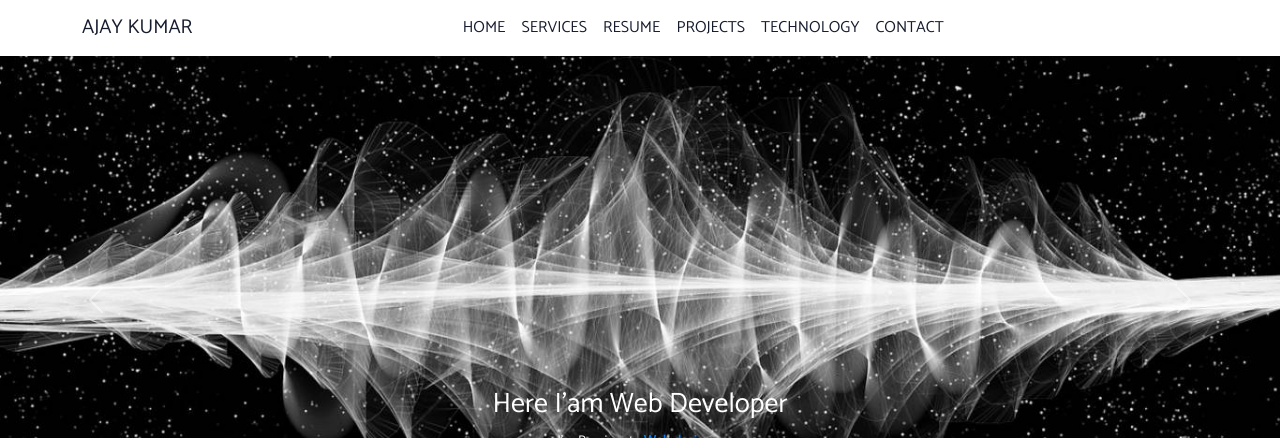
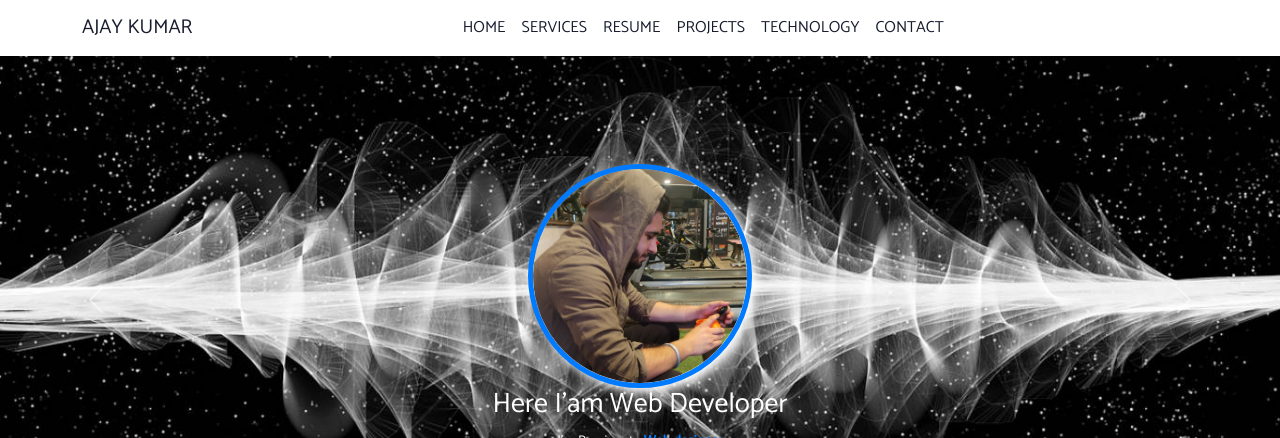
Before and after one commit to ajukhullar/Ajay_kumar, a React (Create React App) app: page / in a window 1280 px wide. Shown: the top 438 px of the page. Built offline with nearby package versions, Linux system fonts and the light colour scheme.

Commit message:
banner image update

```diff
--- a/src/App.scss
+++ b/src/App.scss
@@ -80,7 +80,7 @@ canvas.tsparticles-canvas-el {
 
   @media screen and (max-width: $small) {
     .slide{
-      height: 190px !important;
+      height: 230px !important;
     }
     .Count_b{
       margin: 10px 0px !important;
@@ -93,7 +93,14 @@ canvas.tsparticles-canvas-el {
 
 
 
-
+.w-20{
+  width: 25%;
+  margin: 0 auto;
+  filter: drop-shadow(5px 5px 5px #fff);
+  border: 5px solid;
+  border-color: $primary-color;
+  border-radius: 50%;
+}
 
 
 
@@ -249,6 +256,7 @@ p.icon>svg{
   display: flex;
   flex-direction: column;
   margin-top: 10px;
+  background-color: #fff;
 }
 
 
--- a/src/componets/banner.js
+++ b/src/componets/banner.js
@@ -2,6 +2,7 @@ import Recat from "react";
 import {Col} from "react-bootstrap"
 
 import banner2 from "../componets/Images/banner_2.jpg"
+
 import Part from "../componets/partical"
 class Banners extends Recat.Component{
     render() {
--- a/src/componets/slider.js
+++ b/src/componets/slider.js
@@ -3,7 +3,7 @@ import {Carousel, Col, Nav} from "react-bootstrap"
 import banner from "../componets/Images/banner_1.jpg"
 import banner2 from "../componets/Images/banner_2.jpg"
 import banner3 from "../componets/Images/banner_3.jpg"
-
+import banner_aju from "../componets/Images/banner_aju.png"
 
 
 class Slider extends React.Component {
@@ -23,6 +23,11 @@ class Slider extends React.Component {
       alt="First slide"
     />
     <Carousel.Caption>
+    <img
+      className="d-block w-20"
+      src={banner_aju}
+      alt="web developer"
+    />
     <h3>Here I'am Web Developer</h3>
       <small>I'm Passionate <strong className="primary">Web designer</strong></small>
       <Nav className="text-center justify-center">
@@ -42,6 +47,11 @@ class Slider extends React.Component {
     />
 
     <Carousel.Caption>
+    <img
+      className="d-block w-20"
+      src={banner_aju}
+      alt="web developer"
+    />
       <h3>Here I'am Web Developer</h3>
       <small>I'm Passionate <strong className="primary">Web designer</strong></small>
       <Nav className="text-center justify-center">
@@ -60,6 +70,11 @@ class Slider extends React.Component {
     />
 
     <Carousel.Caption>
+    <img
+      className="d-block w-20"
+      src={banner_aju}
+      alt="web developer"
+    />
     <h3>Here I'am Web Developer</h3>
       <small>I'm Passionate <strong className="primary">Web designer</strong></small>
       <Nav className="text-center justify-center">
```
Also changed, not shown: src/componets/Images/banner_aju.png (added).
